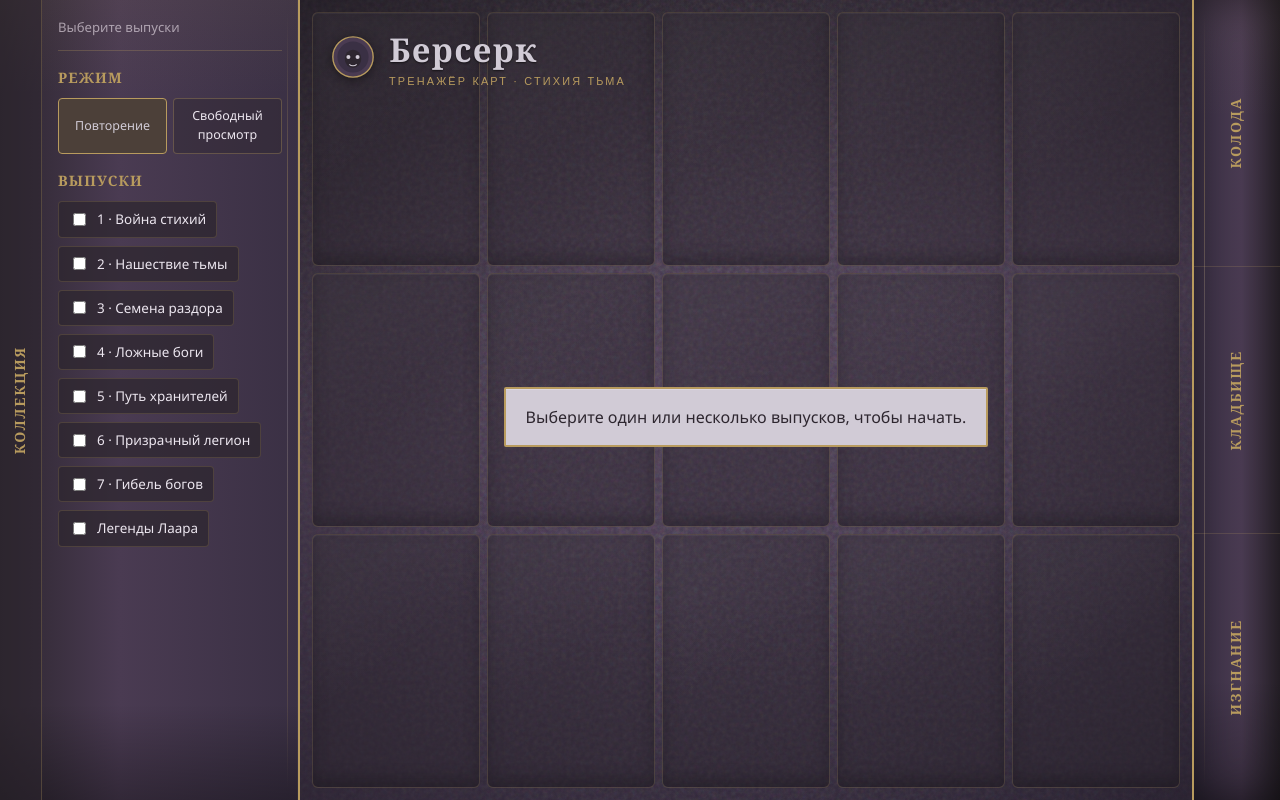
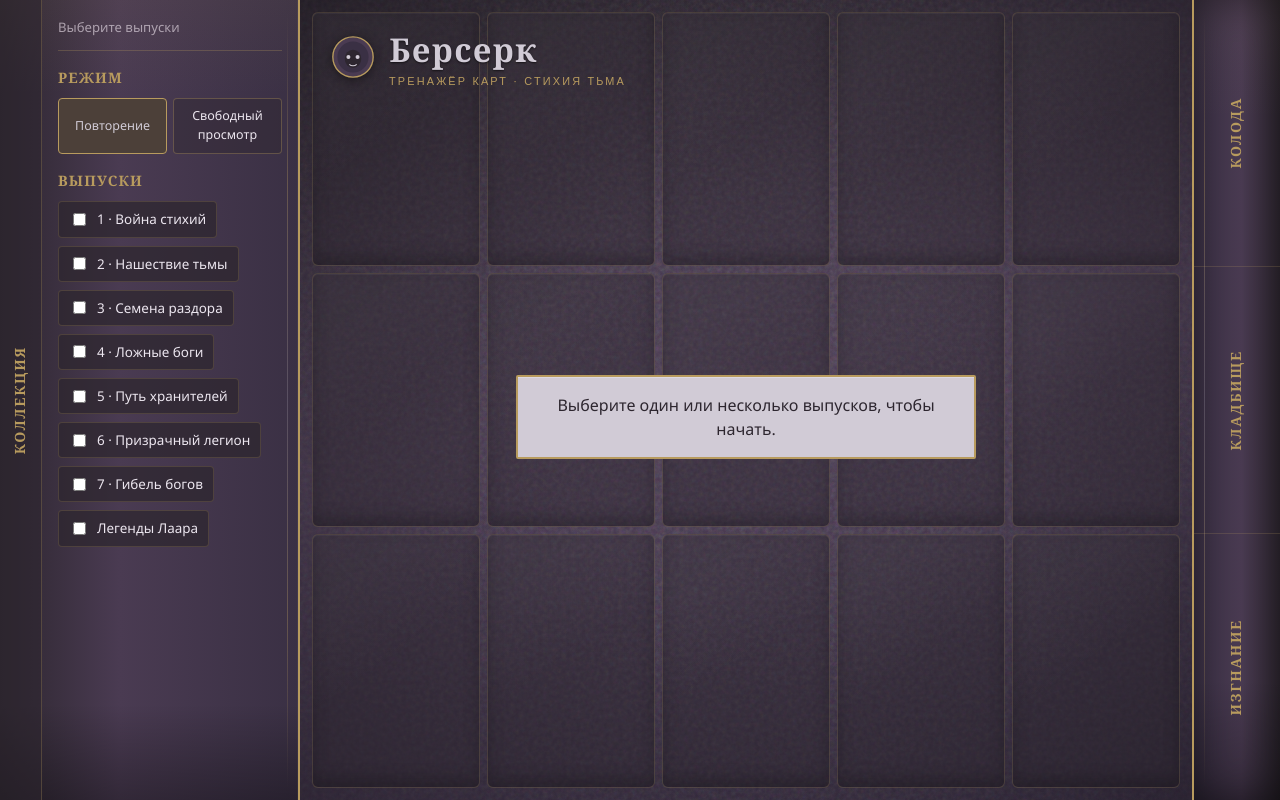
Before and after one commit to holliwid/berserk_memory, a React (Vite) app: page / in a window 1280 px wide. Built offline with nearby package versions, Linux system fonts and the light colour scheme.

Commit message:
Constrain desktop card width to fix full-width stretch.

```diff
--- a/src/styles/mobile.css
+++ b/src/styles/mobile.css
@@ -551,6 +551,11 @@
 
 /* Desktop: сброс мобильных модификаторов карты (mobile.css грузится последним) */
 @media (min-width: 980px) {
+  .trainer {
+    width: min(100%, 460px);
+    margin-inline: auto;
+  }
+
   .board-field__content--training .card-slot,
   .card-slot {
     flex: 0 0 auto;
```
